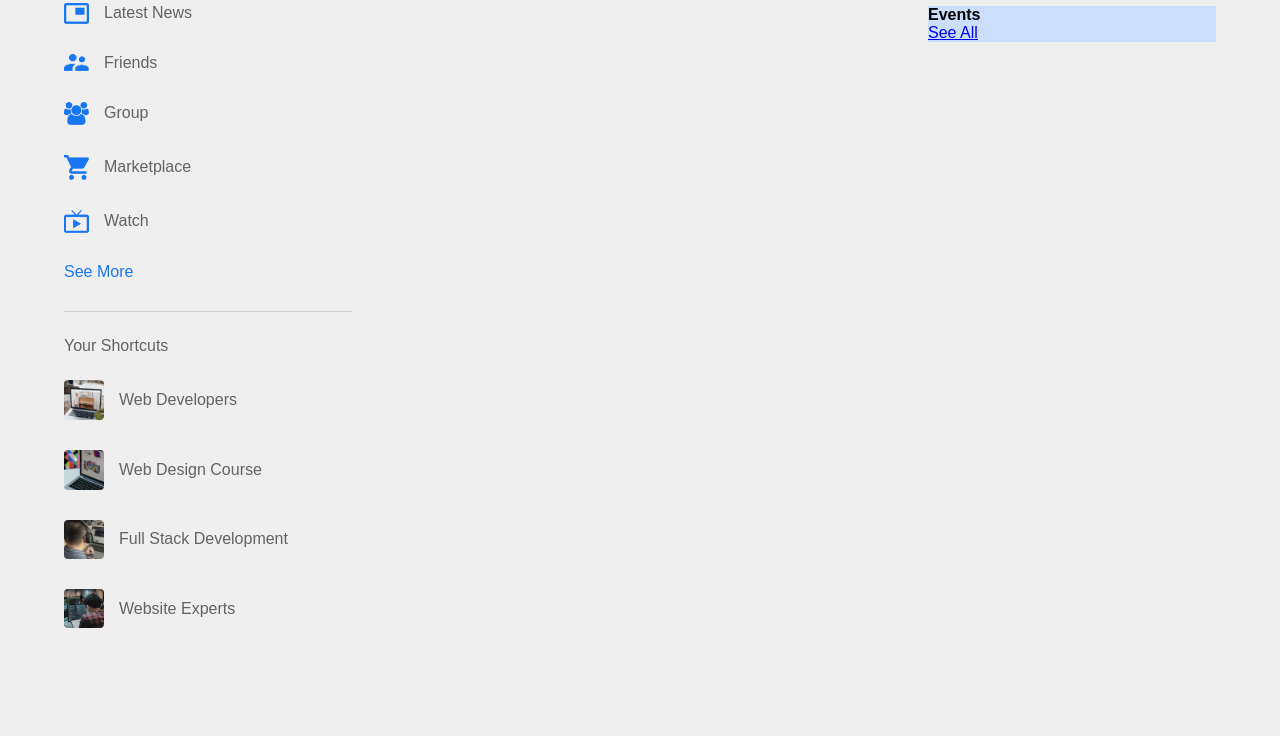
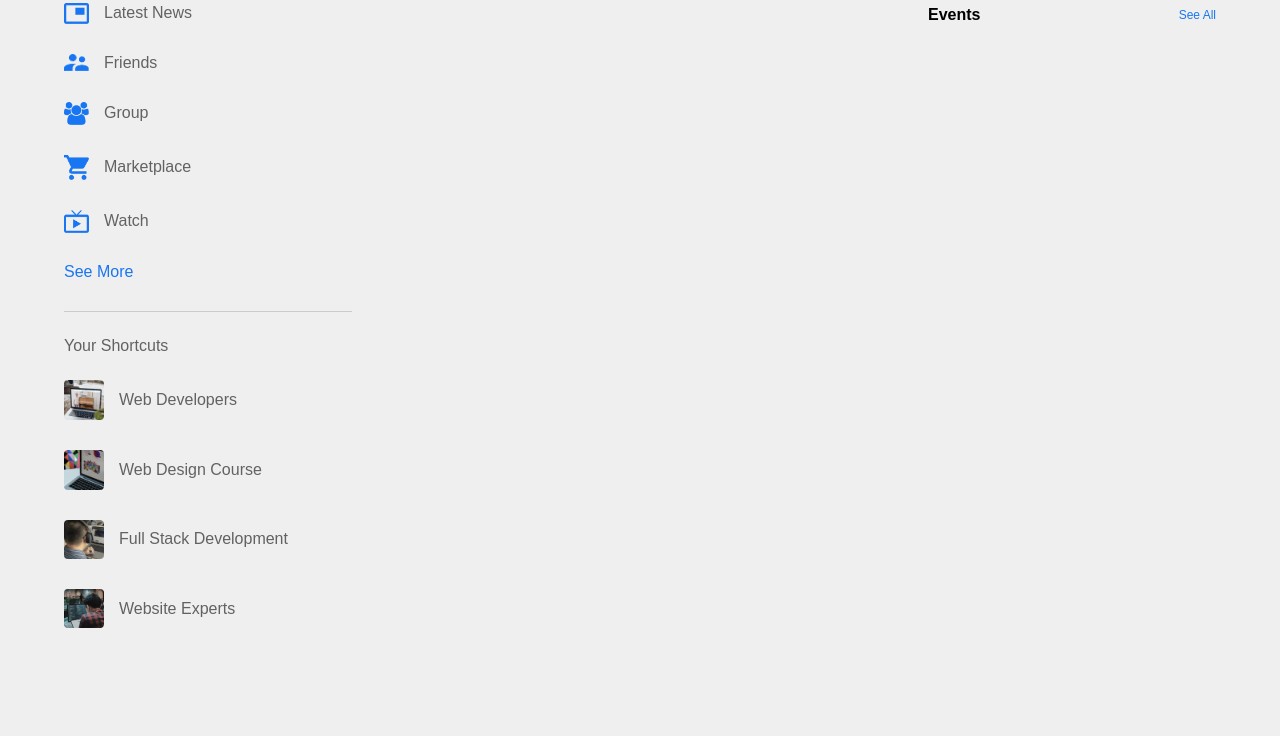
Before and after one commit to amar-jondhalekar/SocialBook, a plain HTML site: page index.html in a window 1280 px wide. Shown: the part 64-800 px from the top of the page. Drawn offline with Linux system fonts and the light colour scheme.

Commit message:
changes in style

```diff
--- a/style.css
+++ b/style.css
@@ -81,7 +81,6 @@ nav{
     align-self: flex-start;
 }
 .right-sidebar{
-    background: #cbdffa;
     flex-basis: 25%;
     position: sticky;
     top: 70px;
@@ -118,3 +117,19 @@ nav{
     color: #626262;
     font-weight: 500;
 }
+
+.sidebar-title{
+    display: flex;
+    align-items: center;
+    justify-content: space-between;
+    margin-bottom: 18px;
+}
+.sidebar-title h4{
+    font-weight: 600;
+    font-size: 16px;
+}
+.sidebar-title a{
+    text-decoration: none;
+    color: #1876f2;
+    font-size: 12px;
+}
```
